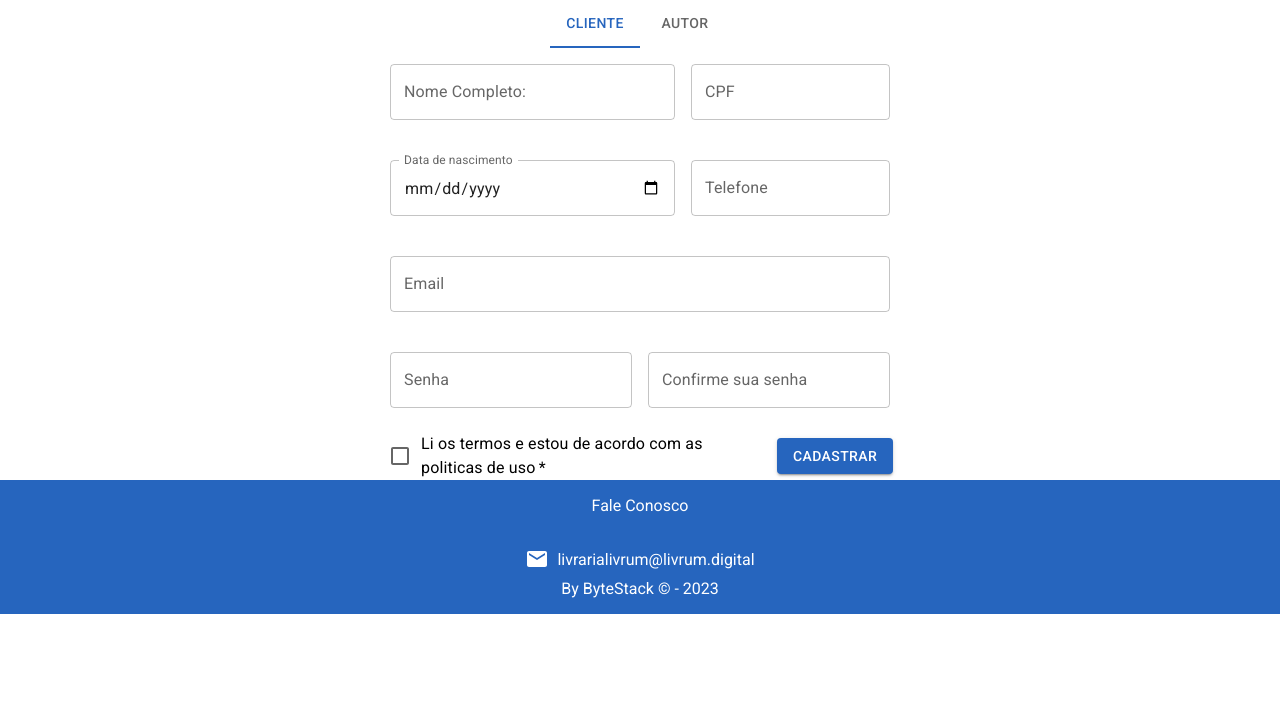
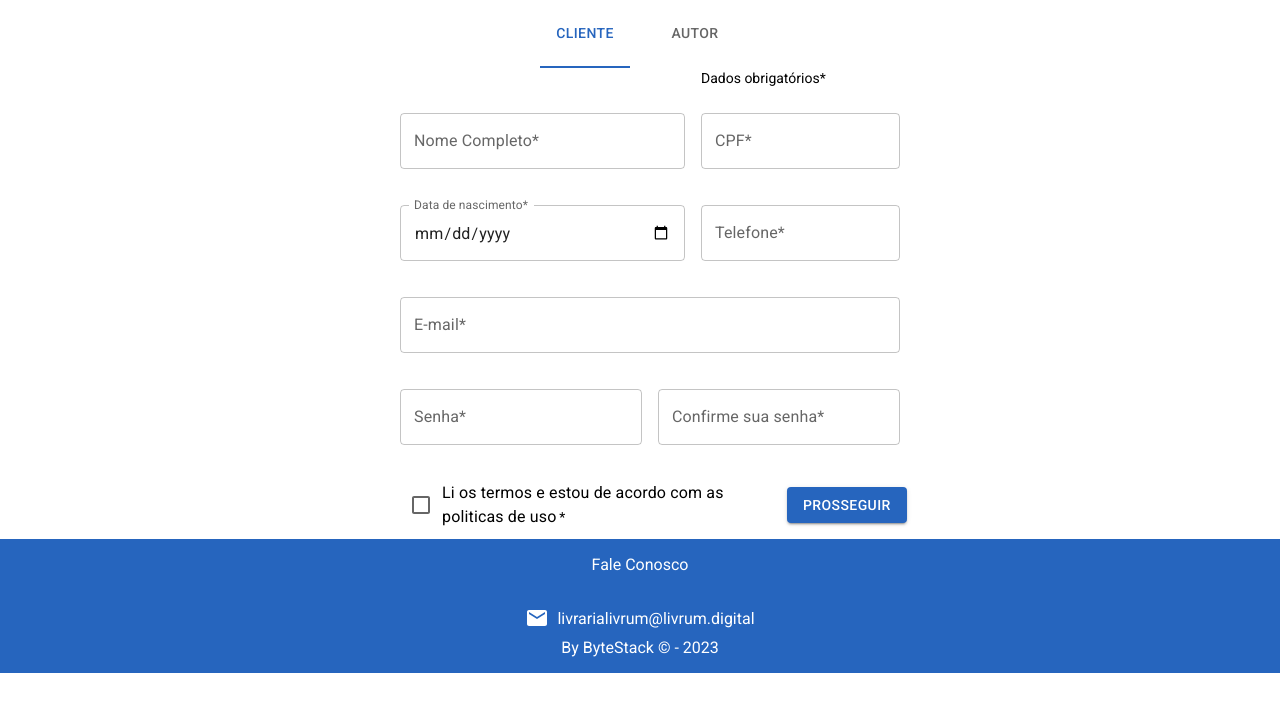
Before and after one commit to byte-stack-uefs/livrum, a Next.js app in the folder phase_4/app/webapp/: page /cadastro in a window 1280 px wide. Shown: the top 712 px of the page. Built offline with nearby package versions, Linux system fonts and the light colour scheme.

Commit message:
Update page.tsx

```diff
--- a/phase_4/app/webapp/app/cadastro/page.tsx
+++ b/phase_4/app/webapp/app/cadastro/page.tsx
@@ -35,6 +35,11 @@ const ClientRegister = () => {
   const [agencyNumber, setAgencyNumber] = useState("");
   const [accountNumber, setAccountNumber] = useState("");
   const maxWidthPage = "500px";
+  const fontText = {
+    fontFamily: 'Roboto',
+    fontSize: '14px',
+    margin: '10px',
+  };
   const handleChange = (event, newValue) => {
     setValue(newValue);
   };
@@ -70,8 +75,8 @@ const ClientRegister = () => {
       >
         <form onSubmit={handleSubmitClient}>
           <Tabs value={value} onChange={handleChange} centered>
-            <Tab label="Cliente" />
-            <Tab label="Autor" />
+            <Tab style={fontText} label="Cliente" />
+            <Tab style={fontText} label="Autor" />
           </Tabs>
           <Grid
             container
@@ -79,29 +84,35 @@ const ClientRegister = () => {
             justifyContent="center"
             alignItems="center"
           >
+            <Grid item xs={7}></Grid>
+            <Grid item xs={5}>
+              <label style={fontText}>Dados obrigatórios* </label>
+            </Grid>
             <Grid item xs={7}>
               <TextField
-                label="Nome Completo:"
+                label="Nome Completo*"
                 variant="outlined"
                 value={name}
                 onChange={(e) => setName(e.target.value)}
                 fullWidth
                 margin="normal"
+                style={fontText}
               />
             </Grid>
             <Grid item xs={5}>
               <TextField
-                label="CPF"
+                label="CPF*"
                 variant="outlined"
                 value={cpf}
                 onChange={(e) => setCpf(e.target.value)}
                 fullWidth
                 margin="normal"
+                style={fontText}
               />
             </Grid>
             <Grid item xs={7}>
               <TextField
-                label="Data de nascimento"
+                label="Data de nascimento*"
                 variant="outlined"
                 value={birthday}
                 type="date"
@@ -109,54 +120,63 @@ const ClientRegister = () => {
                 fullWidth
                 InputLabelProps={{ shrink: true }}
                 margin="normal"
+                style={fontText}
               />
             </Grid>
             <Grid item xs={5}>
               <TextField
-                label="Telefone"
+                label="Telefone*"
                 variant="outlined"
                 value={telephone}
                 onChange={(e) => setTelephone(e.target.value)}
                 fullWidth
                 margin="normal"
+                style={fontText}
               />
             </Grid>
             <Grid item xs={12}>
               <TextField
-                label="Email"
+                label="E-mail*"
                 variant="outlined"
                 type="email"
                 value={email}
                 onChange={(e) => setEmail(e.target.value)}
                 fullWidth
                 margin="normal"
+                style={fontText}
               />
             </Grid>
             <Grid item xs={6}>
               <TextField
-                label="Senha"
+                label="Senha*"
                 variant="outlined"
                 value={password}
                 type="password"
                 fullWidth
                 onChange={(e) => setPassword(e.target.value)}
                 margin="normal"
+                style={fontText}
               />
             </Grid>
             <Grid item xs={6}>
               <TextField
-                label="Confirme sua senha"
+                label="Confirme sua senha*"
                 variant="outlined"
                 value={passwordConfirm}
                 type="password"
                 fullWidth
                 onChange={(e) => setPasswordConfirm(e.target.value)}
                 margin="normal"
+                style={fontText}
               />
             </Grid>
             {value === 1 && (
               <>
-
+                <Grid item xs={12}>
+                  <label style={fontText}>
+                    Dados bancários
+                  </label>
+                </Grid>
                 <Grid item xs={4}>
                   <TextField
                     label="Número de operação"
@@ -165,6 +185,7 @@ const ClientRegister = () => {
                     onChange={(e) => setOperationNumber(e.target.value)}
                     margin="normal"
                     fullWidth
+                    style={fontText}
                   />
                 </Grid>
                 <Grid item xs={4}>
@@ -175,6 +196,7 @@ const ClientRegister = () => {
                     onChange={(e) => setAgencyNumber(e.target.value)}
                     margin="normal"
                     fullWidth
+                    style={fontText}
                   />
                 </Grid>
                 <Grid item xs={4}>
@@ -185,6 +207,7 @@ const ClientRegister = () => {
                     onChange={(e) => setAccountNumber(e.target.value)}
                     margin="normal"
                     fullWidth
+                    style={fontText}
                   />
                 </Grid>
               </>
@@ -195,29 +218,24 @@ const ClientRegister = () => {
                   required
                   control={<Checkbox />}
                   label="Li os termos e estou de acordo com as politicas de uso"
+                  style={fontText}
                 />
               </FormGroup>
             </Grid>
             <Grid item xs={3}>
-              <Button type="submit" variant="contained" color="primary" flex-end>
-                Cadastrar
+              <Button
+                type="submit"
+                variant="contained"
+                color="primary"
+                flex-end
+                style={fontText}
+              >
+                Prosseguir
               </Button>
             </Grid>
           </Grid>
         </form>
       </Box>
-
-      <Box
-        sx={{
-          display: "flex",
-          flexDirection: "column",
-          alignItems: "end",
-          margin: "auto", // Centraliza horizontalmente
-          maxWidth: "500px",
-          justifyContent: "center",
-          height: "100%", // Adiciona altura para centralizar verticalmente
-        }}
-      ></Box>
     </>
   );
 };
```
